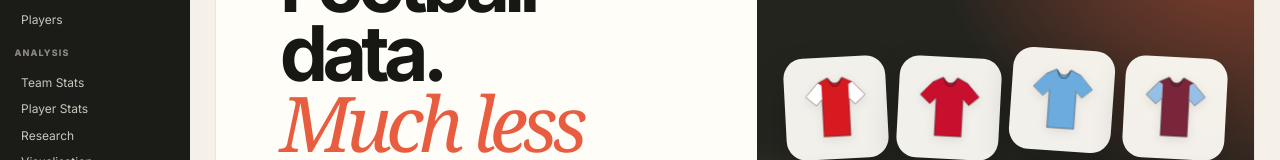
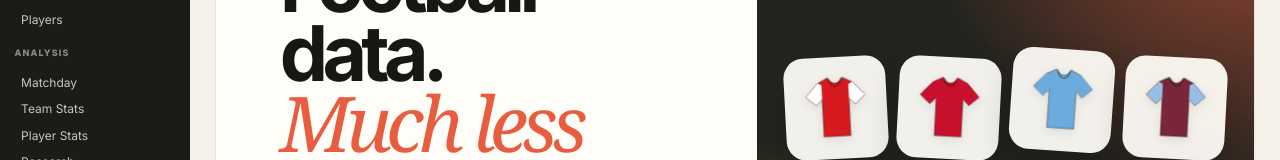
Before and after one commit to dallum96-gif/football-research-lab, a Next.js app in the folder web/: page / in a window 1280 px wide. Shown: the part 159-319 px from the top of the page. Built offline with nearby package versions, Linux system fonts and the light colour scheme.

Commit message:
nav: promote Matchday Stat Pack

```diff
--- a/web/src/components/AppShell.tsx
+++ b/web/src/components/AppShell.tsx
@@ -21,6 +21,7 @@ const navGroups = [
   {
     label: "Analysis",
     links: [
+      { href: "/matchday", label: "Matchday" },
       { href: "/team-stats", label: "Team Stats" },
       {
         href: "/player-stats/rankings",
```
